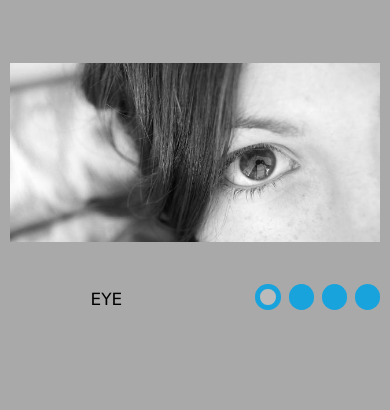
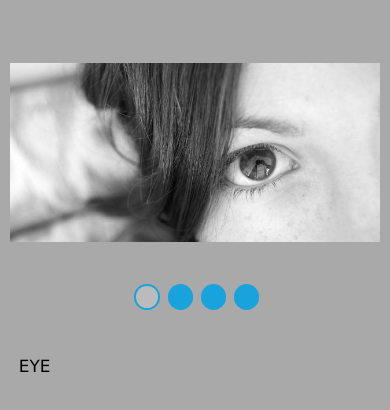
Before and after one commit to kanoplich/cssMemSlider, a plain HTML site: page cssMemSlider/index.html in a window 390 px wide. Shown: the part 136-546 px from the top of the page. Drawn offline with Linux system fonts and the light colour scheme.

Commit message:
feat: add media  2021-10-17 14:58:52

```diff
--- a/cssMemSlider/style.css
+++ b/cssMemSlider/style.css
@@ -68,7 +68,7 @@ article img{
   text-transform: uppercase;
   font-weight: 400;
   font-size: 2vh;
-  margin-top: 5vh;
+  margin: 5vh 0px 0px -8.5vh;
 }
 .active{
   margin-top: 5vh;
@@ -186,4 +186,17 @@ label {
   .header{
     font-size: 3vh;
   }
+  .wrap {
+    flex-wrap: wrap-reverse;
+  }
+  .active{
+    width: 100%;
+  }
+  #switch1:checked ~ .wrap .active label:nth-child(1),
+  #switch2:checked ~ .wrap .active label:nth-child(2),
+  #switch3:checked ~ .wrap .active label:nth-child(3),
+  #switch4:checked ~ .wrap .active label:nth-child(4){
+  background: #bbb;
+  border: 2px solid #18a3dd;
 }
+}
```
